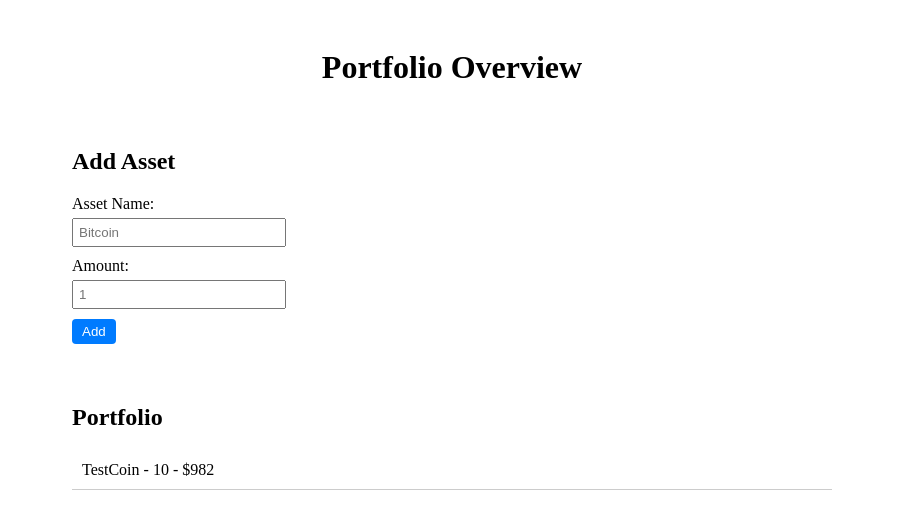
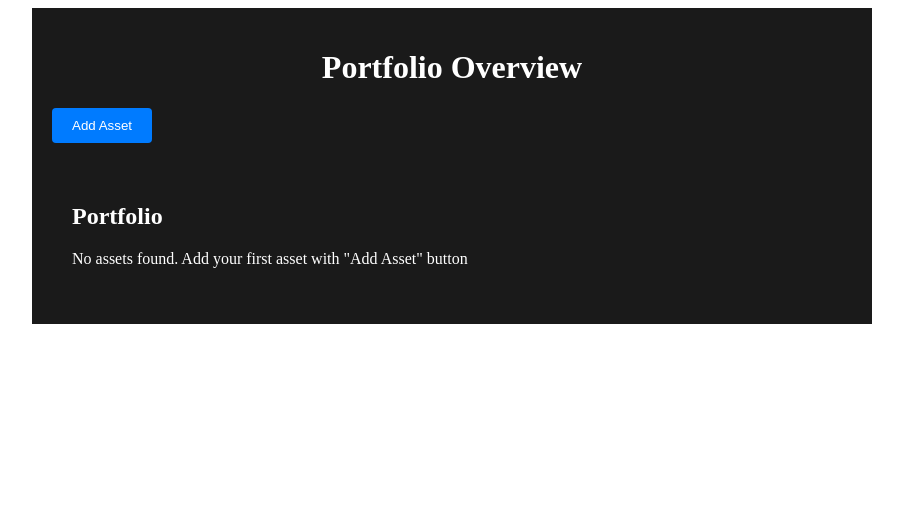
Before and after one commit to ApeIsHere/portfolio_overview, a React (Vite) app: page / in a window 1280 px wide. Shown: the top 514 px of the page, without its empty margins (188-1091 px from the left). Built offline with nearby package versions, Linux system fonts and the light colour scheme.

Commit message:
refactor: add Modal for AddForm, search input, fake asset list, updated UI

```diff
--- a/src/App.scss
+++ b/src/App.scss
@@ -2,7 +2,23 @@
   max-width: 800px;
   margin: 0 auto;
   padding: 20px;
+  background: #1a1a1a;
+  color: white;
   h1 {
     text-align: center;
   }
 }
+
+.add-button {
+  padding: 10px 20px;
+  background-color: #007bff;
+  color: white;
+  border: none;
+  cursor: pointer;
+  margin-bottom: 20px;
+  border-radius: 4px;
+  &:disabled {
+    background: #666;
+    cursor: not-allowed;
+  }
+}
--- a/src/App.tsx
+++ b/src/App.tsx
@@ -1,12 +1,21 @@
+import { useState } from "react";
 import AddForm from "./components/AddForm/AddForm";
 import PortfolioList from "./components/PortfolioList/PortfolioList";
+import Modal from "./components/Modal/Modal";
 
 function App() {
+  const [isModalOpen, setIsModalOpen] = useState<boolean>(false);
   return (
     <div className="app">
       <h1>Portfolio Overview</h1>
-      <AddForm />
+      <button className="add-button" onClick={() => setIsModalOpen(true)}>
+        Add Asset
+      </button>
       <PortfolioList />
+
+      <Modal isOpen={isModalOpen} onClose={() => setIsModalOpen(false)}>
+        <AddForm onClose={() => setIsModalOpen(false)} />
+      </Modal>
     </div>
   );
 }
--- a/src/components/AddForm/AddForm.scss
+++ b/src/components/AddForm/AddForm.scss
@@ -1,22 +1,56 @@
 .add-form {
-  padding: 20px;
-  div {
-    margin-bottom: 10px;
-  }
-  label {
-    display: block;
-    margin-bottom: 5px;
-  }
-  input {
-    padding: 5px;
-    width: 200px;
-  }
-  button {
-    padding: 5px 10px;
-    background-color: #007bff;
+  color: white;
+
+  .search-input {
+    width: 100%;
+    padding: 8px;
+    background: #2c2c2c;
+    border: 1px solid #444;
     color: white;
-    border: none;
-    cursor: pointer;
     border-radius: 4px;
   }
+  .asset-list {
+    list-style: none;
+    padding: 0;
+    max-height: 200px;
+  }
+  .asset-item {
+    display: flex;
+    align-items: center;
+    padding: 10px;
+    cursor: pointer;
+    &:hover {
+      background-color: #333;
+    }
+  }
+  .asset-icon {
+    margin-right: 10px;
+  }
+  .asset-name {
+    flex-grow: 1;
+  }
+  .asset-price {
+    margin-left: 10px;
+  }
+  .amount-input {
+    margin-bottom: 15px;
+    label {
+      margin-right: 10px;
+    }
+    input {
+      padding: 5px;
+      background: #2c2c2c;
+      border: 1px solid #444;
+      color: white;
+      border-radius: 4px;
+    }
+  }
+  .form-actions {
+    display: flex;
+    justify-content: space-between;
+  }
+  .close-button {
+    background: #666;
+    color: white;
+  }
 }
--- a/src/components/AddForm/AddForm.tsx
+++ b/src/components/AddForm/AddForm.tsx
@@ -3,41 +3,69 @@ import { AppDispatch } from "../../store";
 import { useState } from "react";
 import { v4 as uuidv4 } from "uuid";
 import { addAsset } from "../../features/portfolio/portfolioSlice";
+import { Asset, fakeAssets } from "../../types";
 
-const AddForm: React.FC = () => {
+interface AddFormProps {
+  onClose: () => void;
+}
+
+const AddForm: React.FC<AddFormProps> = ({ onClose }) => {
   const dispatch = useDispatch<AppDispatch>();
-  const [name, setName] = useState("");
+  const [selectedAsset, setSelectedAsset] = useState<Asset | null>(null);
   const [amount, setAmount] = useState("");
+  const [searchInput, setSearchInput] = useState("");
 
   const handleSubmit = (e: React.FormEvent) => {
     e.preventDefault();
-    if (name && amount) {
+    if (selectedAsset && amount) {
       const newAsset = {
+        ...selectedAsset,
         id: uuidv4(),
-        name,
         amount: parseFloat(amount),
-        price: 0,
       };
       dispatch(addAsset(newAsset));
-      setName("");
+      // Clear inputs
+      setSelectedAsset(null);
       setAmount("");
+      // Close the modal
+      onClose();
     }
   };
 
+  const filteredAssets = fakeAssets.filter((asset) =>
+    asset.name.toLowerCase().includes(searchInput.toLocaleLowerCase())
+  );
+
   return (
-    <form className="add-form" onSubmit={handleSubmit}>
+    <div className="add-form" onSubmit={handleSubmit}>
       <h2>Add Asset</h2>
-      <div>
-        <label htmlFor="name">Asset Name:</label>
+      <div className="search-container">
         <input
-          id="name"
+          className="search-input"
           type="text"
-          value={name}
-          onChange={(e) => setName(e.target.value)}
-          placeholder="Bitcoin"
+          value={searchInput}
+          onChange={(e) => setSearchInput(e.target.value)}
+          placeholder="Search assets..."
         ></input>
       </div>
-      <div>
+      <ul className="asset-list">
+        {filteredAssets.map((asset) => (
+          <li
+            key={asset.id}
+            className="asset-item"
+            onClick={() => setSelectedAsset(asset)}
+            style={{
+              background: selectedAsset?.id === asset.id ? "#333" : "transparent",
+            }}
+          >
+            <span className="asset-icon">{asset.icon}</span>
+            <span className="asset-name">{asset.name}</span>
+            <span className="asset-price">${asset.price.toFixed(2)}</span>
+          </li>
+        ))}
+      </ul>
+      {selectedAsset && (
+        <div className="amount-input">
           <label htmlFor="amount">Amount:</label>
           <input
             id="amount"
@@ -48,8 +76,21 @@ const AddForm: React.FC = () => {
             step="1"
           ></input>
         </div>
-      <button type="submit">Add</button>
-    </form>
+      )}
+      <div className="form-actions">
+        <button type="button" onClick={onClose} className="close-button">
+          Close
+        </button>
+        <button
+          type="submit"
+          onClick={handleSubmit}
+          className="add-button"
+          disabled={!selectedAsset || !amount}
+        >
+          Add
+        </button>
+      </div>
+    </div>
   );
 };
 
--- /dev/null
+++ b/src/components/Modal/Modal.scss
@@ -0,0 +1,30 @@
+.modal-overlay {
+  position: fixed;
+  inset: 0;
+  background: rgba($color: #000000, $alpha: 0.5);
+  display: flex;
+  justify-content: center;
+  align-items: center;
+}
+
+.modal-content {
+  background: #1a1a1a;
+  padding: 20px;
+  border-radius: 8px;
+  position: relative;
+  min-width: 300px;
+  color: white;
+}
+
+.modal-close {
+  position: absolute;
+  top: 10px;
+  right: 10px;
+  padding: 5px;
+  background: none;
+  color: white;
+  font-size: 20px;
+  line-height: 1;
+  border: none;
+  cursor: pointer;
+}
--- /dev/null
+++ b/src/components/Modal/Modal.tsx
@@ -0,0 +1,22 @@
+interface ModalProps {
+  isOpen: boolean;
+  onClose: () => void;
+  children: React.ReactNode;
+}
+
+const Modal: React.FC<ModalProps> = ({ isOpen, onClose, children }) => {
+  if (!isOpen) return null;
+
+  return (
+    <div className="modal-overlay">
+      <div className="modal-content">
+        {children}
+        <button className="modal-close" onClick={onClose}>
+          &#x2715;
+        </button>
+      </div>
+    </div>
+  );
+};
+
+export default Modal;
--- a/src/components/PortfolioList/PortfolioList.scss
+++ b/src/components/PortfolioList/PortfolioList.scss
@@ -1,12 +1,25 @@
 .portfolio-list {
   padding: 20px;
-
-  ul {
+  .asset-list {
     list-style: none;
     padding: 0;
   }
-  li {
+  .asset-item {
+    display: flex;
+    align-items: center;
     padding: 10px;
-    border-bottom: 1px solid #ccc;
+    background: #2c2c2c;
+    margin-bottom: 5px;
+    border-radius: 4px;
+  }
+  .asset-icon {
+    margin-right: 10px;
+  }
+  .asset-name {
+    flex-grow: 1;
+  }
+  .asset-amount,
+  .asset-price {
+    margin-left: 10px;
   }
 }
--- a/src/components/PortfolioList/PortfolioList.tsx
+++ b/src/components/PortfolioList/PortfolioList.tsx
@@ -8,12 +8,15 @@ const PortfolioList: React.FC = () => {
     <div className="portfolio-list">
       <h2>Portfolio</h2>
       {assets.length === 0 ? (
-        <p>Нет активов в вашем портфеле. Добавьте что-нибудь, чтобы начать!</p>
+        <p>No assets found. Add your first asset with "Add Asset" button</p>
       ) : (
-        <ul>
+        <ul className="asset-list">
           {assets.map((asset) => (
-            <li key={asset.id}>
-              {asset.name} - {asset.amount} - ${asset.price}
+            <li key={asset.id} className="asset-item">
+              <span className="asset-icon">{asset.icon || "🔶"}</span>
+              <span className="asset-name">{asset.name}</span>
+              <span className="asset-amount">{asset.amount} units</span>
+              <span className="asset-price">${asset.price.toFixed(2)}</span>
             </li>
           ))}
         </ul>
--- a/src/features/portfolio/portfolioSlice.ts
+++ b/src/features/portfolio/portfolioSlice.ts
@@ -6,14 +6,7 @@ interface PortfolioState {
 }
 
 const initialState: PortfolioState = {
-  assets: [
-    {
-      id: "1",
-      name: "TestCoin",
-      amount: 10,
-      price: 982,
-    },
-  ],
+  assets: [],
 };
 
 const portfolioSlice = createSlice({
--- a/src/styles/main.scss
+++ b/src/styles/main.scss
@@ -1,3 +1,4 @@
 @import "../App.scss";
+@import "../components/AddForm/AddForm.scss";
+@import "../components/Modal/Modal.scss";
 @import "../components/PortfolioList/PortfolioList.scss";
-@import "../components/AddForm/AddForm.scss";
--- a/src/types/index.ts
+++ b/src/types/index.ts
@@ -1,6 +1,15 @@
 export interface Asset {
   id: string;
   name: string;
-  amount: number;
+  amount?: number;
   price: number;
+  icon?: string;
 }
+
+export const fakeAssets: Asset[] = [
+  { id: "1", name: "Bitcoin", price: 63210.0, icon: "🔶" },
+  { id: "2", name: "Ethereum", price: 1903.62, icon: "🔷" },
+  { id: "3", name: "Tether", price: 0.999735, icon: "🔸" },
+  { id: "4", name: "BNB", price: 580.45, icon: "🔹" },
+  { id: "5", name: "XRP", price: 2.3, icon: "🔺" },
+];
```
Lines whose indentation alone changed are shown as unchanged.
